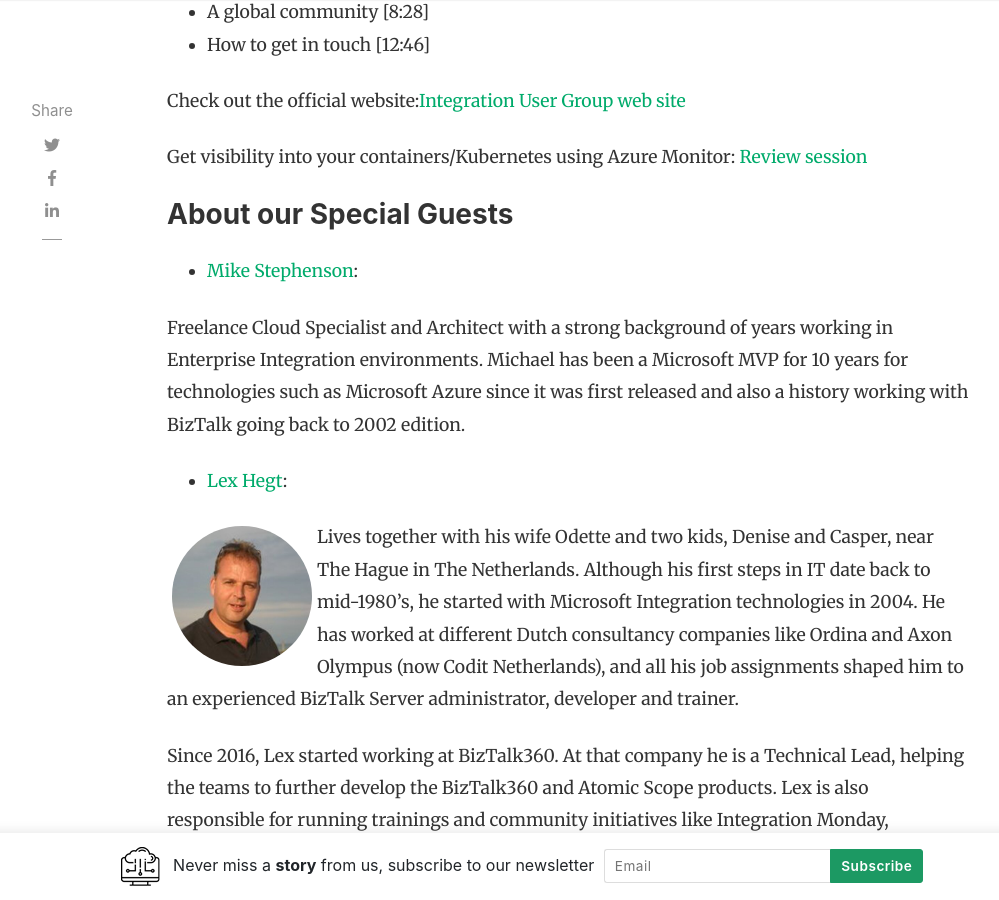
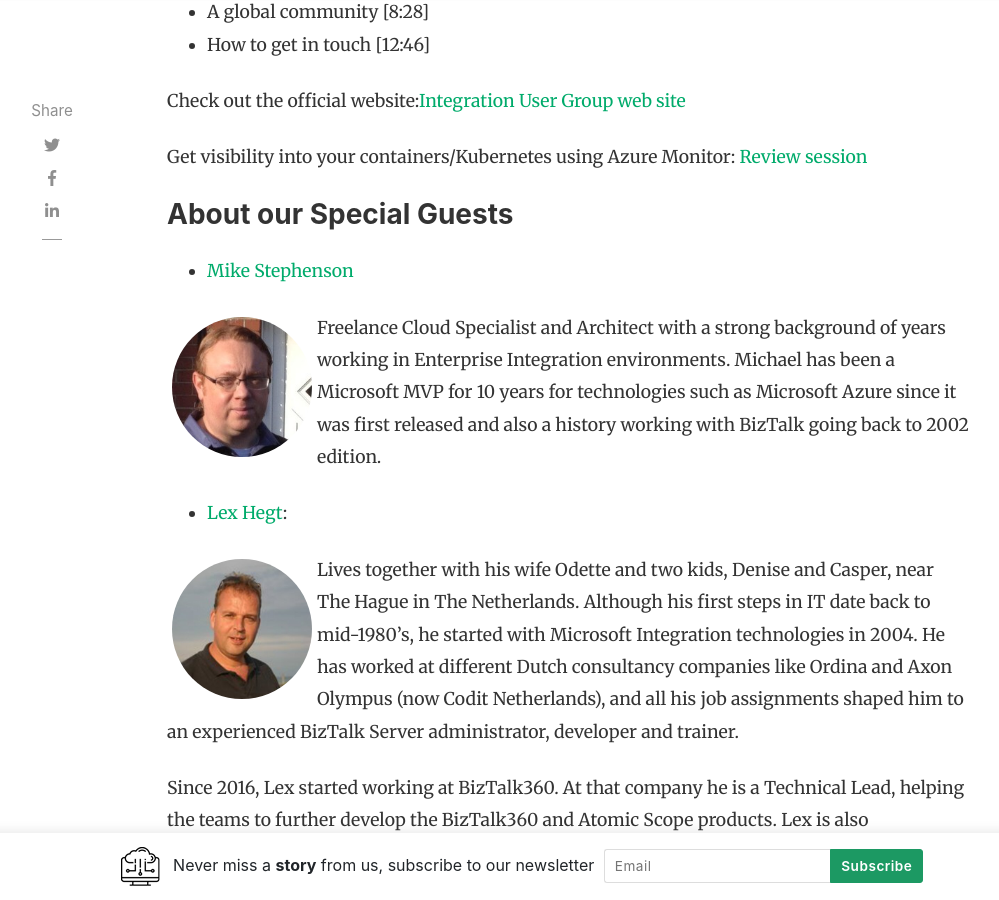
Before and after one commit to daveRendon/wikiazure-podcast, a Jekyll site: the page built from _posts/2019-12-10-episode-07-integration-user-group.md, in a window 1280 px wide and 900 px high, scrolled down 1430 px. Shown: the whole window, without its empty margins (118-1117 px from the left). Built offline with Jekyll 4.4.1, drawn with Linux system fonts in a browser that asks for light colours; nearby versions of some CDN libraries; comment, search, counter and statistics services are not loaded.

Commit message:
Update 2019-12-10-episode-07-integration-user-group.md

```diff
--- a/_posts/2019-12-10-episode-07-integration-user-group.md
+++ b/_posts/2019-12-10-episode-07-integration-user-group.md
@@ -41,7 +41,10 @@
 
 <h3> About our Special Guests</h3>
 
-+ <a href="https://www.linkedin.com/in/michaelstephensonuk1/" target="_blank">Mike Stephenson</a>:
++ <a href="https://www.linkedin.com/in/michaelstephensonuk1/" target="_blank">Mike Stephenson</a>
+
+<img src="../assets/images/episode07/mike-stephenson.jpg" alt="Mike Stephenson" style="width:150px;border-radius: 50%;clear:both;float:left;padding: 5px;">
+
 <p>Freelance Cloud Specialist and Architect with a strong background of years working in Enterprise Integration environments. Michael has been a Microsoft MVP for 10 years for technologies such as Microsoft Azure since it was first released and also a history working with BizTalk going back to 2002 edition.</p>
 
 
```
